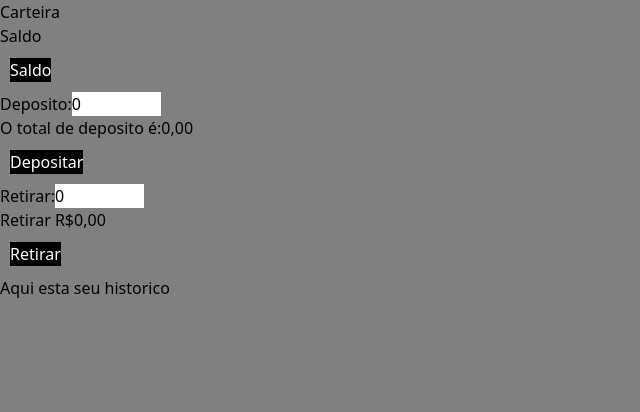
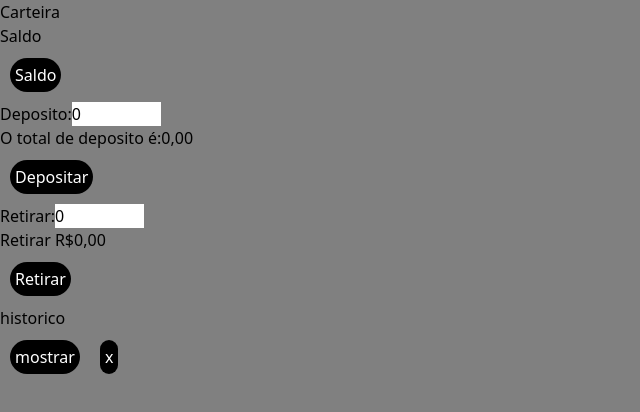
Before and after one commit to matheusmendesds/carteira, a Next.js app: page / in a window 1280 px wide. Shown: the top 412 px of the page, without its empty margins (0-640 px from the left). Built offline with nearby package versions, Linux system fonts and the light colour scheme.

Commit message:
Ajustes nas funções

```diff
--- a/src/pages/index.js
+++ b/src/pages/index.js
@@ -1,15 +1,24 @@
 import React, { useState } from "react";
 export default function Home() {
-  const [saldo, setSaldo] = useState(0);
+  //RETIRAR DINHEIRO
+  const [retirar, setRetirar] = useState(0)
+  function handleRetirar(e) {
+    setRetirar(e.target.value);
+  }
+  //Função para retirar dinheiro
+  function handlePag(e) {
+    setSaldo(saldo - Number(retirar))
+    e.preventDefault();
+    const histDep = document.getElementById('historicoDeposito')
+    histDep.innerHTML += `<p>Você retirou R$${retirar}</p>`
+    alert(`Você retirou R$${retirar},00`)
+  }
+
+  //DEPOSITO DINHEIRO
   const [deposito, setDeposito] = useState(0)
-  const [retirar, setRetirar] = useState(0)
   //Função que acompanha a mudança da variavel Deposito
   function handleChange(e) {
     setDeposito(e.target.value);
-  }
-
-  function handleRetirar(e) {
-    setRetirar(e.target.value);
   }
 
   //Função para somar o Deposito com o saldo
@@ -18,18 +27,23 @@ export default function Home() {
     e.preventDefault();
     const histDep = document.getElementById('historicoDeposito')
     histDep.innerHTML += `<p>Você depositou R$${deposito}</p>`
+    alert(`Você depositou R$${deposito},00`)
   }
 
-  function handlePag(e) {
-    setSaldo(saldo - Number(retirar))
-    e.preventDefault();
-    const histDep = document.getElementById('historicoDeposito')
-    histDep.innerHTML += `<p>Você retirou R$${retirar}</p>`
-  }
-
+  //CONSULTAR SALDO
+  const [saldo, setSaldo] = useState(0);
+  //Função para consultar seu saldo
   function consSaldo() {
     const consSaldo = document.getElementById('saldo')
     consSaldo.innerHTML = `O seu saldo é R$${saldo},00`
+  }
+
+  //HISTORICO DE TRANSAÇÕES
+  //Função para mostrar historico de depositos e pagamentos/
+  function mostrar() {
+    const mostrarDep = document.querySelector('#historicoDeposito')
+    mostrarDep.classList.toggle("esconder")
+
   }
 
   return (
@@ -52,12 +66,14 @@ export default function Home() {
         <p>Retirar R${retirar},00</p>
         <button onClick={handlePag}>Retirar</button>
       </div>
-      <div id="historicoDeposito">
-        Aqui esta seu historico
-      </div>
+      <section>
+        <h1>historico</h1>
+        <button onClick={mostrar}>mostrar</button>
+        <button>x</button>
+        <div id="historicoDeposito" className="esconder">Aqui esta seu historico</div>
+      </section>
+
     </main>
   )
-  function name(params) {
 
-  }
 }
--- a/src/styles/globals.css
+++ b/src/styles/globals.css
@@ -8,4 +8,13 @@ button {
     background-color: black;
     color: white;
     margin: 10px;
+    border-radius: 20px;
+    padding: 5px;
 }
+
+button:hover {
+    background-color: rgba(0, 0, 0, 0.418);
+}
+.esconder {
+    display: none;
+}
```
